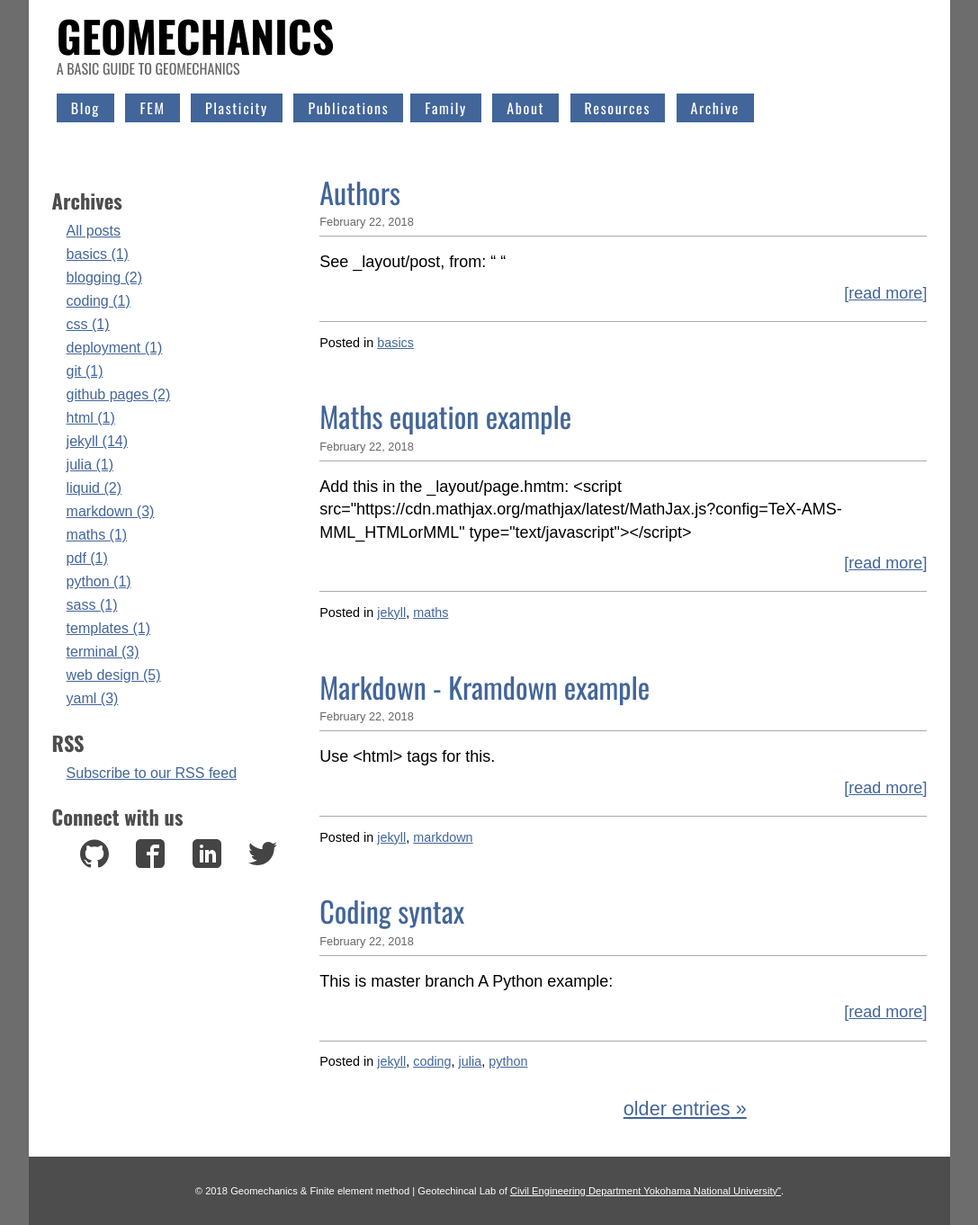
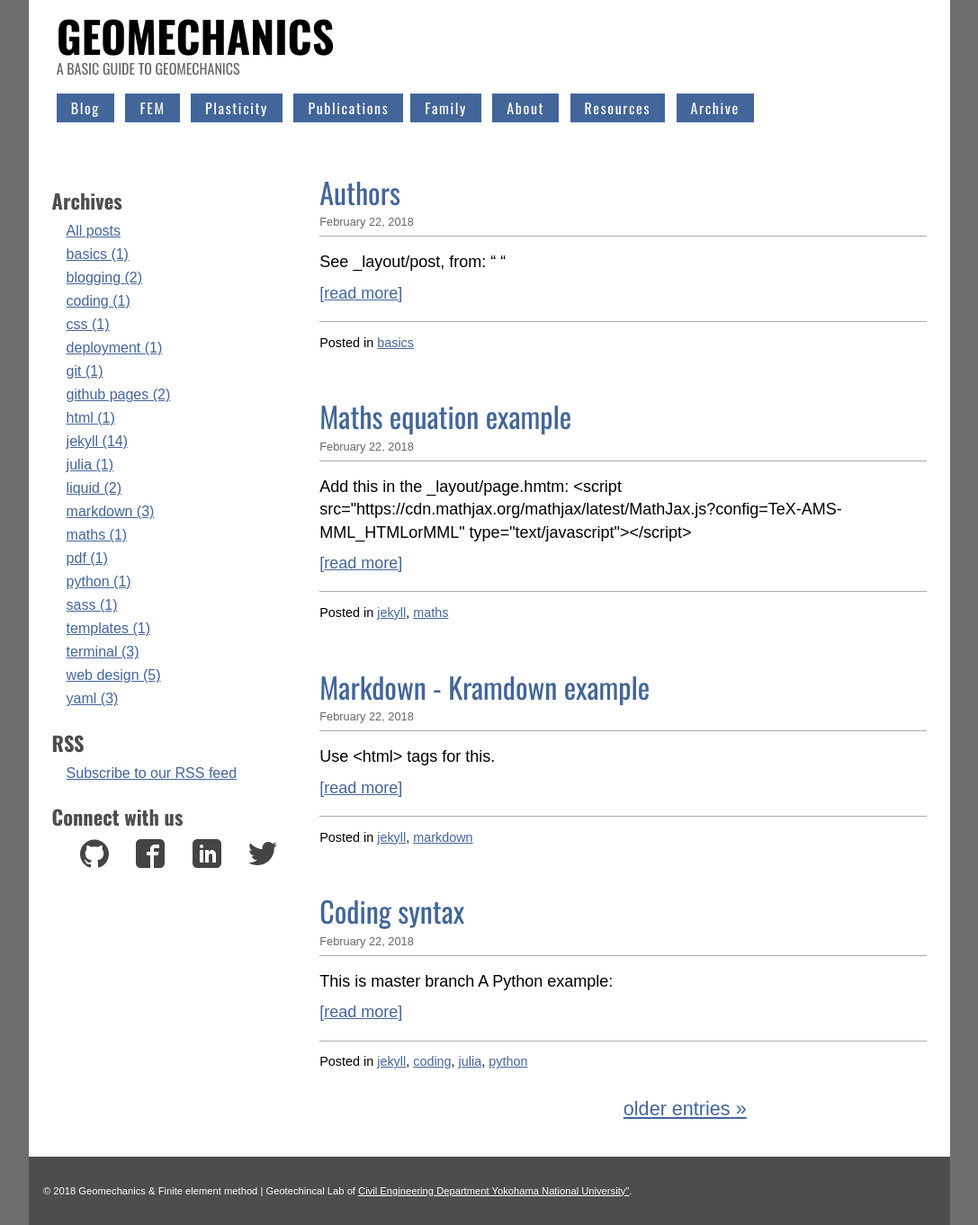
Before and after one commit to quangvunp/geomechanics, a Jekyll site: the page built from index.html, in a window 1280 px wide. Shown: the whole page at 90% size, without its empty margins (96-1183 px from the left). Built offline with Jekyll 4.4.1, drawn with Linux system fonts in a browser that asks for light colours; the list of posts is cut into pages by our own code.

Commit message:
Update main.css

```diff
--- a/css/main.css
+++ b/css/main.css
@@ -413,7 +413,7 @@
 }
 a.more {
 	display: block;
-	text-align: right;
+	text-align: justify;
 }
 a.more:before {
 	content: '[';
@@ -614,7 +614,7 @@
 	color: white;
 }
 .top-link {
-	text-align: center;
+	text-align: justify;
 	margin-bottom: 2em;
 }
 .top-link:before {
@@ -654,7 +654,7 @@
 	padding: .5em 0;
 	display: block;
 	max-width: 5em;
-	text-align: center;
+	text-align: justify;
 	max-width: 100%;
 	width:100%;
 }
@@ -666,7 +666,7 @@
 	display: block;
 	background: #42659A;
 	font: 0.8em 'Oswald', 'Helvetica Narrow', Arial, sans-serif;
-	text-align: center;
+	text-align: justify;
 	letter-spacing: 0.1em;
 	color: white;
 	padding: .5em 0;
@@ -791,7 +791,7 @@
    main footer styles
 -----------------------------------------------------*/
 .legal {
-	text-align: center;
+	text-align: justify;
 }
 }
 
```
